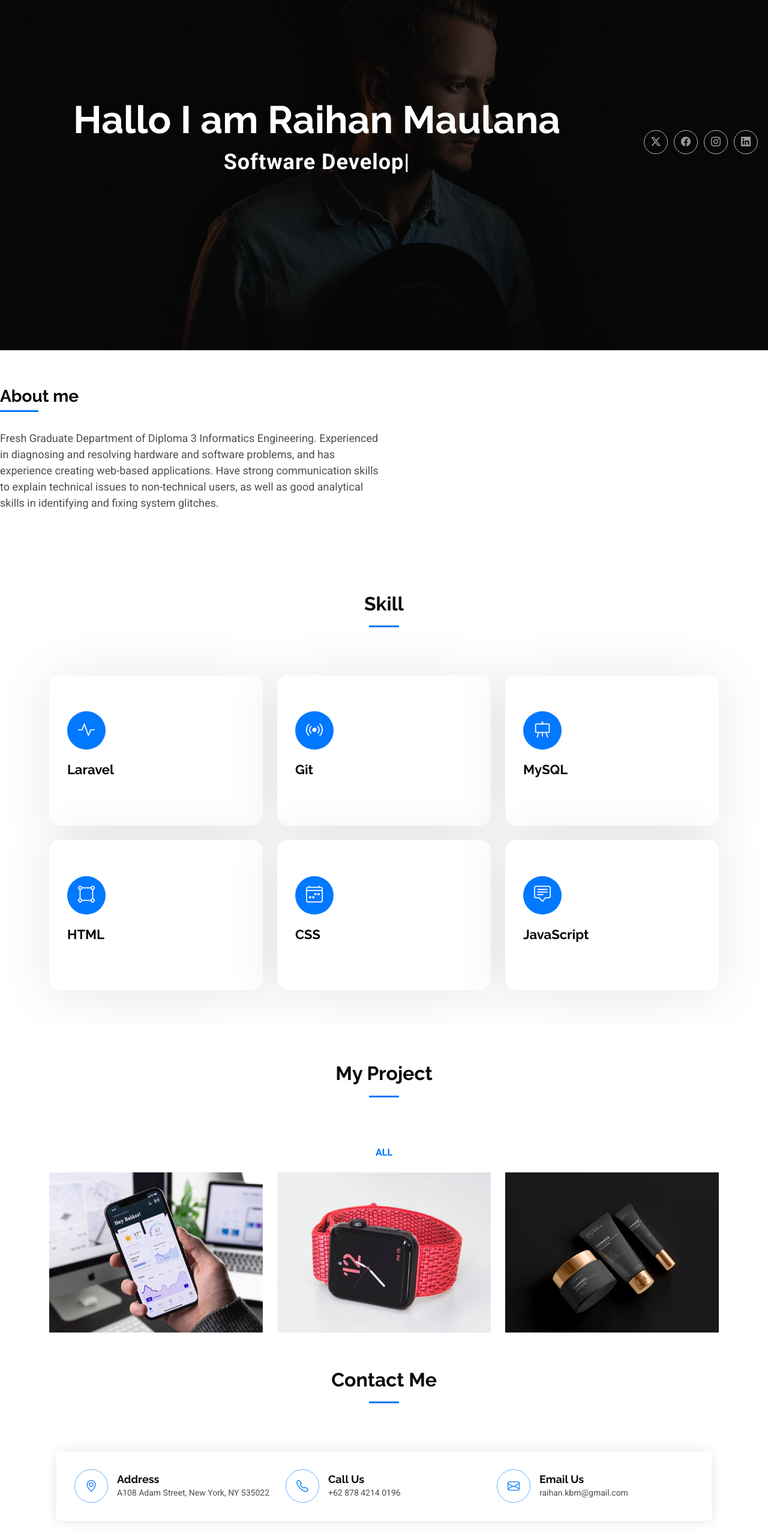
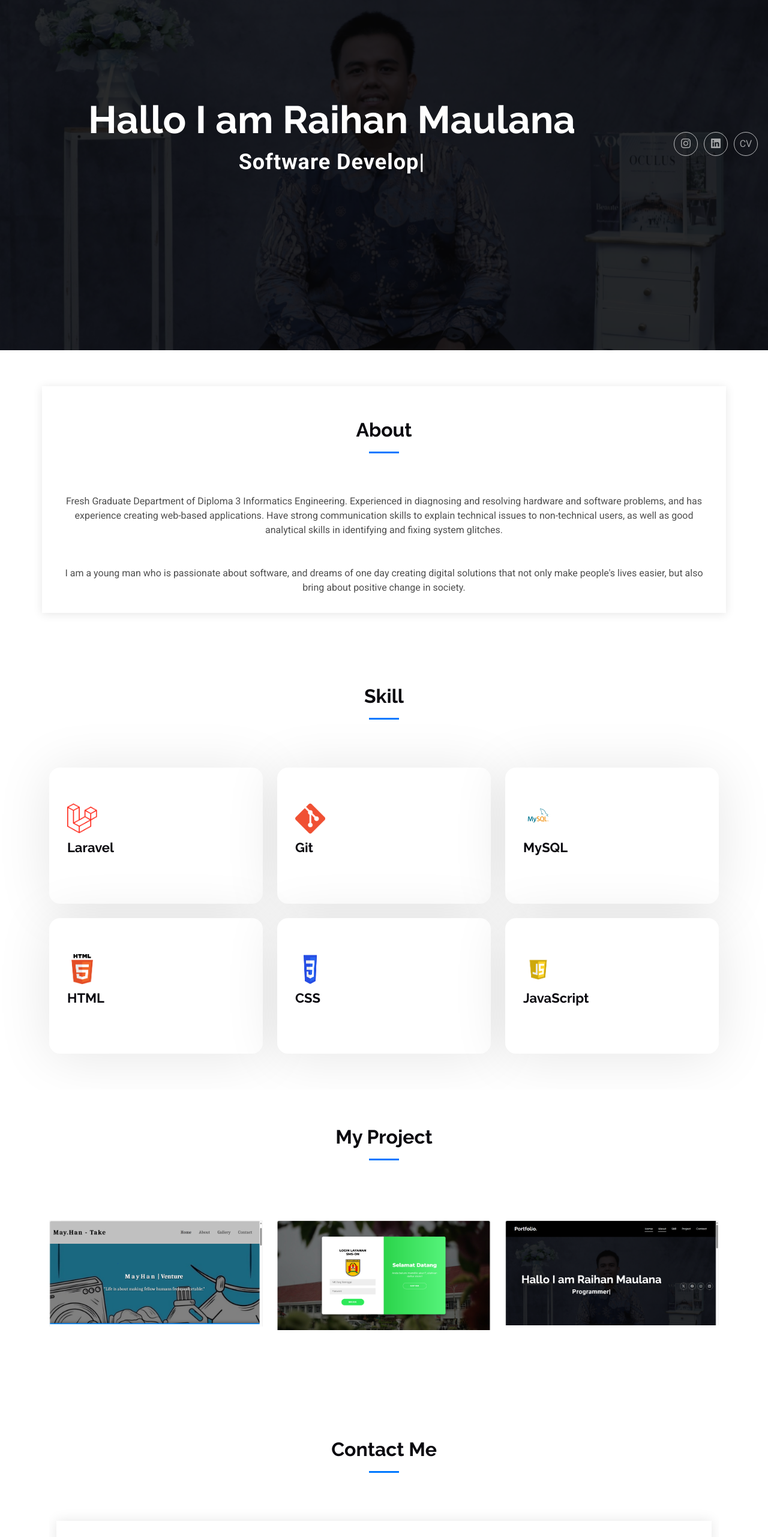
Before and after one commit to exxelend/exxelend.github.io, a plain HTML site: page index.html in a window 1280 px wide. Shown: the part 217-2780 px from the top of the page at 60% size. Drawn offline with Linux system fonts and the light colour scheme.

Commit message:
update terbaru

```diff
--- a/index.html
+++ b/index.html
@@ -67,31 +67,39 @@
     <!-- Hero Section -->
     <section id="hero" class="hero section dark-background">
 
-      <img src="assets/img/hero-img.jpg" alt="" data-aos="fade-in">
+      <img src="assets/img/ehan-img.jpeg" alt="" data-aos="fade-in">
 
       <div class="container d-flex flex-column align-items-center justify-content-center text-center" data-aos="fade-up" data-aos-delay="100">
         <h2>Hallo I am Raihan Maulana</h2>
         <p><span class="typed" data-typed-items="Programmer, Software Developer, Back-End Developer  "></span></p>
       </div>
-      <p>  <footer id="footer" class="footer accent-background">
+       <br>
+       <footer id="footer" class="footer accent-background">
         <div class="container">
           <div class="social-links d-flex justify-content-center">
-            <a href=""><i class="bi bi-twitter-x"></i></a>
-            <a href=""><i class="bi bi-facebook"></i></a>
-            <a href=""><i class="bi bi-instagram"></i></a>
-            <a href=""><i class="bi bi-linkedin"></i></a>
+            <a href="https://www.instagram.com/raihann38?igsh=MWZkczNkaGxnc2tyZA%3D%3D&utm_source=qr"><i class="bi bi-instagram"></i></a>
+            <a href="https://www.linkedin.com/in/raihan-maulana-110703221/"><i class="bi bi-linkedin"></i></a>
+            <a href="path/to/your-cv.pdf" target="_blank" class="cv-link">CV</a> <!-- Tautan ke CV -->
           </div>
-        </p>
+
     </section><!-- /Hero Section -->
 
     <!-- About Section -->
     <section id="about" class="about section">
 
-          <div class="col-md-6">
-            <div class="about-me">
-              <h4>About me</h4>
+      <div class="container section-title" data-aos="fade-up">
+        <br>
+        <h2>About</h2>
+
+        <br>
+        <br>
               <p>
                 Fresh Graduate Department of Diploma 3 Informatics Engineering. Experienced in diagnosing and resolving hardware and software problems, and has experience creating web-based applications. Have strong communication skills to explain technical issues to non-technical users, as well as good analytical skills in identifying and fixing system glitches.
+              </p>
+              <br>
+              <br>
+              <p>
+              I am a young man who is passionate about software, and dreams of one day creating digital solutions that not only make people's lives easier, but also bring about positive change in society.
               </p>
             </div>
           </div>
@@ -109,87 +117,79 @@
      <!-- Section Title -->
 <div class="container section-title" data-aos="fade-up">
   <h2>Skill</h2>
-
 </div><!-- End Section Title -->
 
 <div class="container">
-
   <div class="row gy-4">
 
       <div class="col-lg-4 col-md-6" data-aos="fade-up" data-aos-delay="100">
-            <div class="service-item  position-relative">
-              <div class="icon">
-                <i class="bi bi-activity"></i>
+          <div class="service-item position-relative">
+              <div class="">
+                  <img src="assets/img/laravel.png" alt="Laravel" style="width: 50px; height: 50px;"> <!-- Ganti path/to/laravel-image.png dengan URL gambar -->
               </div>
               <a href="#" class="stretched-link">
                   <h3>Laravel</h3>
               </a>
-
           </div>
       </div><!-- End Service Item -->
 
       <div class="col-lg-4 col-md-6" data-aos="fade-up" data-aos-delay="200">
           <div class="service-item position-relative">
-              <div class="icon">
-                <i class="bi bi-broadcast"></i>
+              <div class="">
+                  <img src="assets/img/git.png" alt="Git" style="width: 50px; height: 50px;">
               </div>
               <a href="#" class="stretched-link">
                   <h3>Git</h3>
               </a>
-
           </div>
       </div><!-- End Service Item -->
 
       <div class="col-lg-4 col-md-6" data-aos="fade-up" data-aos-delay="300">
           <div class="service-item position-relative">
-              <div class="icon">
-                <i class="bi bi-easel"></i>
+              <div class="">
+                  <img src="assets/img/mysql.png" alt="MySQL" style="width: 50px; height: 50px;">
               </div>
               <a href="#" class="stretched-link">
                   <h3>MySQL</h3>
               </a>
-
           </div>
       </div><!-- End Service Item -->
 
       <div class="col-lg-4 col-md-6" data-aos="fade-up" data-aos-delay="400">
           <div class="service-item position-relative">
-              <div class="icon">
-                <i class="bi bi-bounding-box-circles"></i>
+              <div class="">
+                  <img src="assets/img/html.png" alt="HTML" style="width: 50px; height: 50px;">
               </div>
               <a href="#" class="stretched-link">
                   <h3>HTML</h3>
               </a>
-
-              <a href="#" class="stretched-link"></a>
           </div>
       </div><!-- End Service Item -->
 
       <div class="col-lg-4 col-md-6" data-aos="fade-up" data-aos-delay="500">
           <div class="service-item position-relative">
-              <div class="icon">
-                <i class="bi bi-calendar4-week"></i>
+              <div class="">
+                  <img src="assets/img/css.png" alt="CSS" style="width:50px; height: 50px;">
               </div>
               <a href="#" class="stretched-link">
                   <h3>CSS</h3>
               </a>
-
-              <a href="#" class="stretched-link"></a>
           </div>
       </div><!-- End Service Item -->
 
       <div class="col-lg-4 col-md-6" data-aos="fade-up" data-aos-delay="600">
           <div class="service-item position-relative">
-              <div class="icon">
-                <i class="bi bi-chat-square-text"></i>
+              <div class="">
+                  <img src="assets/img/js.png" alt="JavaScript" style="width: 50px; height: 50px;">
               </div>
               <a href="#" class="stretched-link">
                   <h3>JavaScript</h3>
               </a>
-
-              <a href="#" class="stretched-link"></a>
           </div>
       </div><!-- End Service Item -->
+
+  </div>
+</div>
 
         </div>
 
@@ -212,38 +212,38 @@
         <div class="isotope-layout" data-default-filter="*" data-layout="masonry" data-sort="original-order">
 
           <ul class="portfolio-filters isotope-filters" data-aos="fade-up" data-aos-delay="100">
-            <li data-filter="*" class="filter-active">All</li>
+
 
           </ul><!-- End Portfolio Filters -->
 
           <div class="row gy-4 isotope-container" data-aos="fade-up" data-aos-delay="200">
 
             <div class="col-lg-4 col-md-6 portfolio-item isotope-item filter-app">
-              <img src="assets/img/portfolio/app-1.jpg" class="img-fluid" alt="">
+              <img src="assets/img/mayhan.PNG" class="img-fluid" alt="">
               <div class="portfolio-info">
-                <h4>App 1</h4>
-                <p>Lorem ipsum, dolor sit amet consectetur</p>
-                <a href="assets/img/portfolio/app-1.jpg" title="App 1" data-gallery="portfolio-gallery-app" class="glightbox preview-link"><i class="bi bi-zoom-in"></i></a>
-                <a href="portfolio-details.html" title="More Details" class="details-link"><i class="bi bi-link-45deg"></i></a>
+                <h4>May.Han Home Bussines</h4>
+                <p>Company Profile Website for May.Han Home Bussines </p>
+
+                <a href="https://shorturl.at/YBKrs" title="More Details" class="details-link"><i class="bi bi-link-45deg"></i></a>
               </div>
             </div><!-- End Portfolio Item -->
 
             <div class="col-lg-4 col-md-6 portfolio-item isotope-item filter-product">
-              <img src="assets/img/portfolio/product-1.jpg" class="img-fluid" alt="">
+              <img src="assets/img/sms.PNG" class="img-fluid" alt="">
               <div class="portfolio-info">
-                <h4>Product 1</h4>
-                <p>Lorem ipsum, dolor sit amet consectetur</p>
-                <a href="assets/img/portfolio/product-1.jpg" title="Product 1" data-gallery="portfolio-gallery-product" class="glightbox preview-link"><i class="bi bi-zoom-in"></i></a>
-                <a href="portfolio-details.html" title="More Details" class="details-link"><i class="bi bi-link-45deg"></i></a>
+                <h4>SMS-ON</h4>
+                <p>Sistem Informasi Santunan Kematian Secara Online untuk Warga Kurang Mampu Kota Banjarbaru</p>
+
+                <a href="http://sms-on.banjarbarukota.go.id/" title="More Details" class="details-link"><i class="bi bi-link-45deg"></i></a>
               </div>
             </div><!-- End Portfolio Item -->
 
             <div class="col-lg-4 col-md-6 portfolio-item isotope-item filter-branding">
-              <img src="assets/img/portfolio/branding-1.jpg" class="img-fluid" alt="">
+              <img src="assets/img/port.PNG" class="img-fluid" alt="">
               <div class="portfolio-info">
-                <h4>Branding 1</h4>
-                <p>Lorem ipsum, dolor sit amet consectetur</p>
-                <a href="assets/img/portfolio/branding-1.jpg" title="Branding 1" data-gallery="portfolio-gallery-branding" class="glightbox preview-link"><i class="bi bi-zoom-in"></i></a>
+                <h4>My Portfolio</h4>
+                <p>Portfolio Website to post my skills and my project</p>
+
                 <a href="portfolio-details.html" title="More Details" class="details-link"><i class="bi bi-link-45deg"></i></a>
               </div>
             </div><!-- End Portfolio Item -->
@@ -251,7 +251,11 @@
 
           </div><!-- End Portfolio Container -->
 
-
+    <br>
+    <br>
+    <br>
+    <br>
+    <br>
     <!-- Contact Section -->
     <section id="contact" class="contact section">
 
@@ -270,7 +274,7 @@
                 <i class="bi bi-geo-alt flex-shrink-0"></i>
                 <div>
                   <h3>Address</h3>
-                  <p>A108 Adam Street, New York, NY 535022</p>
+                  <p>Tembikar Kanan Street Number 23d, South Banjarmasin</p>
                 </div>
               </div>
             </div><!-- End Info Item -->
```
Also changed, not shown: assets/img/css.png (added), assets/img/ehan-img.jpeg (added), assets/img/git.png (added), assets/img/html.png (added), assets/img/js.png (added), assets/img/laravel.png (added), assets/img/mayhan.PNG (added), assets/img/mysql.png (added), assets/img/port.PNG (added), assets/img/sms.PNG (added). Lines whose indentation alone changed are shown as unchanged.
